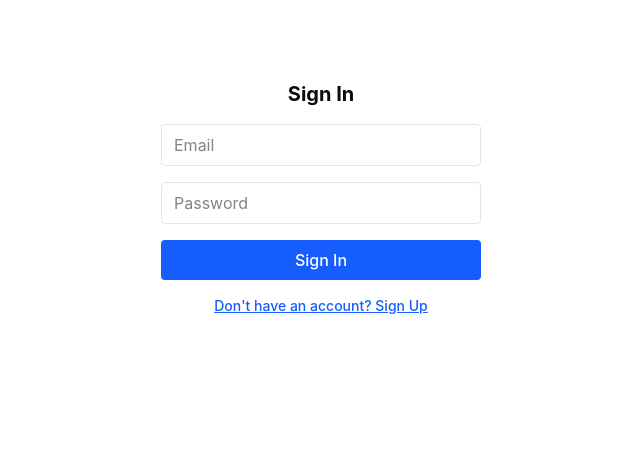
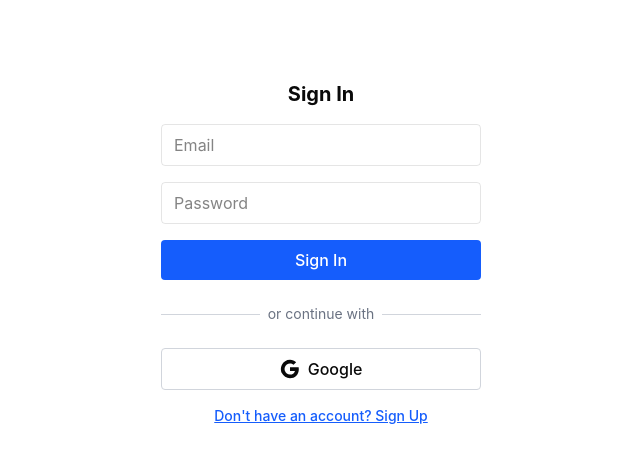
Before and after one commit to nicknovik/todo, a React (Vite) app: page / in a window 1280 px wide. Shown: the top 462 px of the page, without its empty margins (319-959 px from the left). Built offline with nearby package versions, Linux system fonts and the light colour scheme.

Commit message:
Add authentication over Google OAuth

```diff
--- a/src/app/auth.ts
+++ b/src/app/auth.ts
@@ -10,6 +10,16 @@
   return { user, error };
 }
 
+export async function signInWithGoogle() {
+  const { error } = await supabase.auth.signInWithOAuth({
+    provider: 'google',
+    options: {
+      redirectTo: window.location.origin,
+    },
+  });
+  return { error };
+}
+
 export async function signOut() {
   const { error } = await supabase.auth.signOut();
   return { error };
--- a/src/app/components/AuthForm.tsx
+++ b/src/app/components/AuthForm.tsx
@@ -1,5 +1,5 @@
 import { useState } from "react";
-import { signInWithEmail, signUpWithEmail, signOut, getCurrentUser } from "../auth";
+import { signInWithEmail, signUpWithEmail, signOut, getCurrentUser, signInWithGoogle } from "../auth";
 
 export function AuthForm({ onAuth }: { onAuth: () => void }) {
   const [email, setEmail] = useState("");
@@ -26,6 +26,17 @@
     }
   }
 
+  async function handleGoogleSignIn() {
+    setLoading(true);
+    setError(null);
+    const result = await signInWithGoogle();
+    setLoading(false);
+    if (result.error) {
+      setError(result.error.message);
+    }
+    // Google OAuth will redirect, so onAuth will be called after redirect
+  }
+
   return (
     <form onSubmit={handleSubmit} className="flex flex-col gap-4 max-w-xs mx-auto mt-20">
       <h2 className="text-xl font-bold text-center">{isSignUp ? "Sign Up" : "Sign In"}</h2>
@@ -49,6 +60,40 @@
       <button type="submit" className="bg-blue-600 text-white py-2 rounded" disabled={loading}>
         {loading ? "Loading..." : isSignUp ? "Sign Up" : "Sign In"}
       </button>
+      <div className="relative my-2">
+        <div className="absolute inset-0 flex items-center">
+          <div className="w-full border-t border-gray-300"></div>
+        </div>
+        <div className="relative flex justify-center text-sm">
+          <span className="px-2 bg-white text-gray-500">or continue with</span>
+        </div>
+      </div>
+      <button
+        type="button"
+        onClick={handleGoogleSignIn}
+        disabled={loading}
+        className="flex items-center justify-center gap-2 border border-gray-300 rounded px-4 py-2 hover:bg-gray-50"
+      >
+        <svg className="w-5 h-5" viewBox="0 0 24 24">
+          <path
+            fill="currentColor"
+            d="M22.56 12.25c0-.78-.07-1.53-.2-2.25H12v4.26h5.92c-.26 1.37-1.04 2.53-2.21 3.31v2.77h3.57c2.08-1.92 3.28-4.74 3.28-8.09z"
+          />
+          <path
+            fill="currentColor"
+            d="M12 23c2.97 0 5.46-.98 7.28-2.66l-3.57-2.77c-.98.66-2.23 1.06-3.71 1.06-2.86 0-5.29-1.93-6.16-4.53H2.18v2.84C3.99 20.53 7.7 23 12 23z"
+          />
+          <path
+            fill="currentColor"
+            d="M5.84 14.09c-.22-.66-.35-1.36-.35-2.09s.13-1.43.35-2.09V7.07H2.18C1.43 8.55 1 10.22 1 12s.43 3.45 1.18 4.93l2.85-2.22.81-.62z"
+          />
+          <path
+            fill="currentColor"
+            d="M12 5.38c1.62 0 3.06.56 4.21 1.64l3.15-3.15C17.45 2.09 14.97 1 12 1 7.7 1 3.99 3.47 2.18 7.07l3.66 2.84c.87-2.6 3.3-4.53 6.16-4.53z"
+          />
+        </svg>
+        Google
+      </button>
       <button
         type="button"
         className="text-blue-600 underline text-sm"
```
